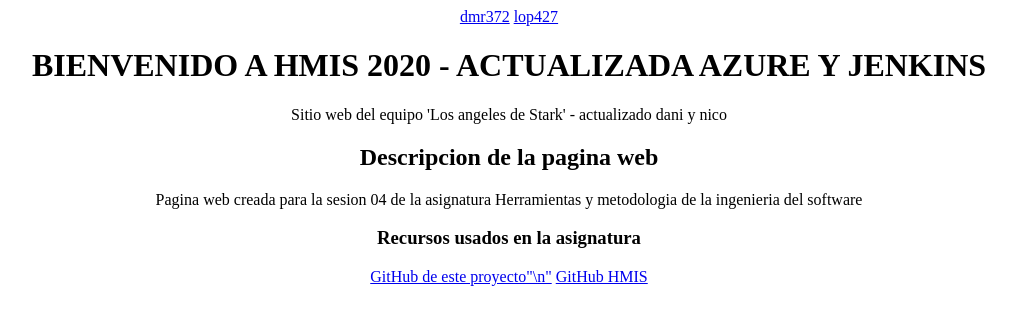
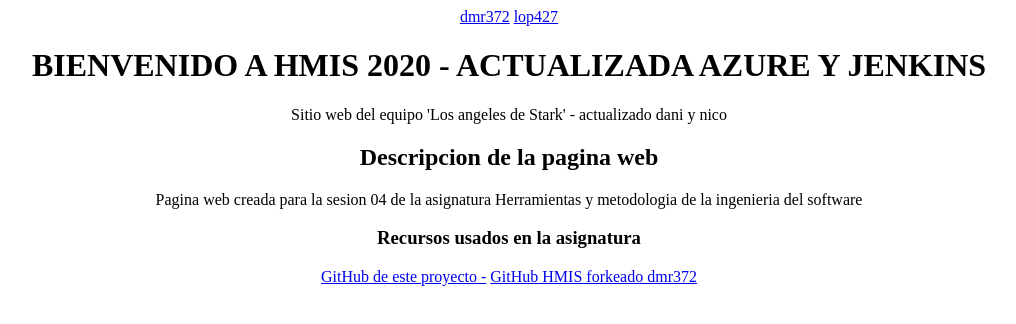
Before and after one commit to dmr372/PaginaEquipoStark, a plain HTML site: page index.html in a window 1280 px wide. Shown: the whole page, without its empty margins (131-1147 px from the left). Drawn offline with Linux system fonts and the light colour scheme.

Commit message:
Actualizacion index.html y dmr372.html

```diff
--- a/index.html
+++ b/index.html
@@ -23,8 +23,8 @@
     </section>
     <aside>
        <h3>Recursos usados en la asignatura</h3>
-           <a href="https://github.com/dmr372/PaginaEquipoStark.git" target="_blank">GitHub de este proyecto"\n"</a>
-           <a href="https://github.com/dmr372/ualhmis.github.io.git" target="_blank">GitHub HMIS</a>
+           <a href="https://github.com/dmr372/PaginaEquipoStark.git" target="_blank">GitHub de este proyecto -</a>
+           <a href="https://github.com/dmr372/ualhmis.github.io.git" target="_blank">GitHub HMIS forkeado dmr372</a>
     </aside>
     <footer>
 
```
